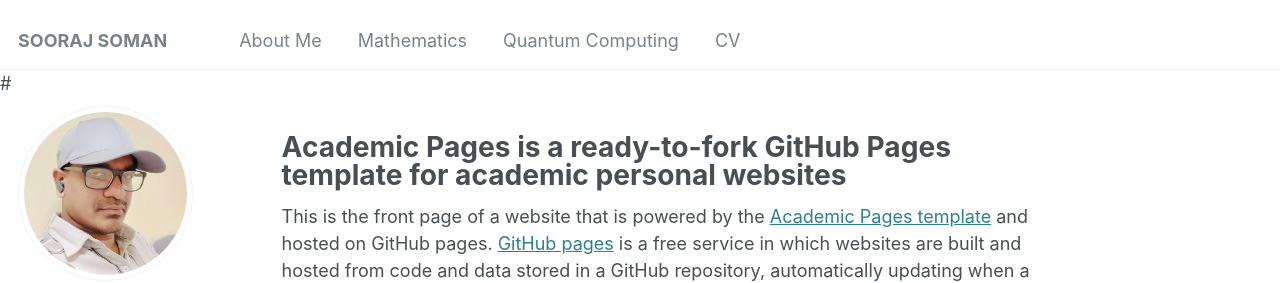
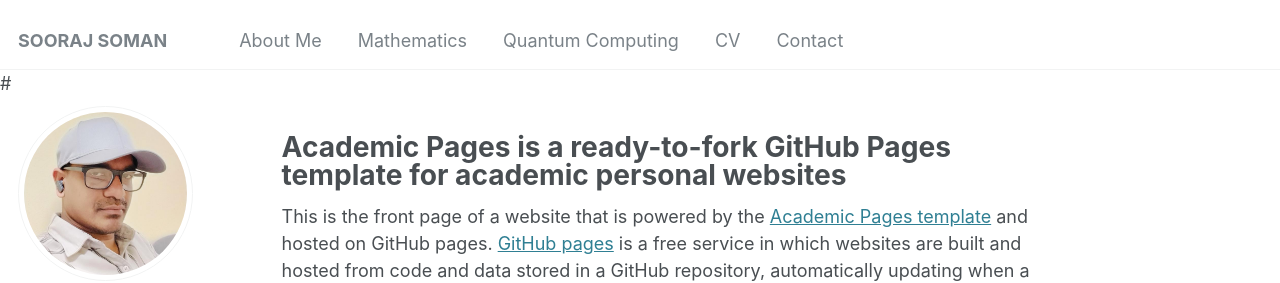
Before and after one commit to soorajss1729/soorajss1729.github.io, a Jekyll site: the page built from _pages/about.md, in a window 1280 px wide. Shown: the top 283 px of the page. Built offline with Jekyll 4.4.1, drawn with Linux system fonts in a browser that asks for light colours.

Commit message:
Update navigation.yml

```diff
--- a/_data/navigation.yml
+++ b/_data/navigation.yml
@@ -32,5 +32,8 @@ main:
   - title: "CV"
     url: /cv/
 
+  - title: "Contact"
+    url: /cv/
+
 #  - title: "Guide"
     url: /markdown/
```
